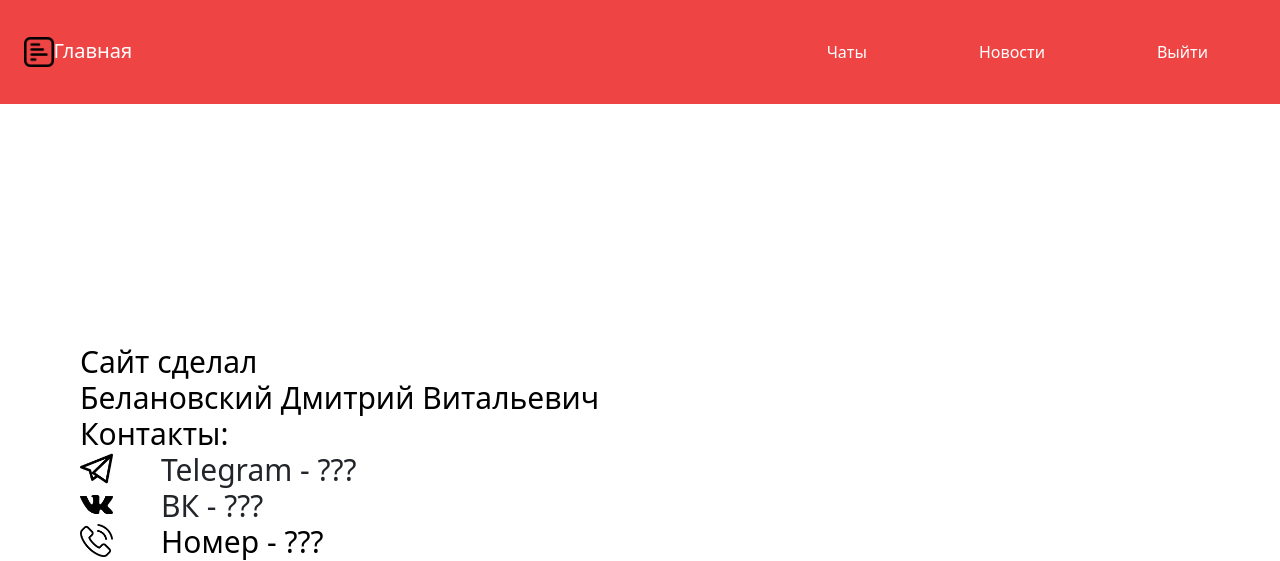
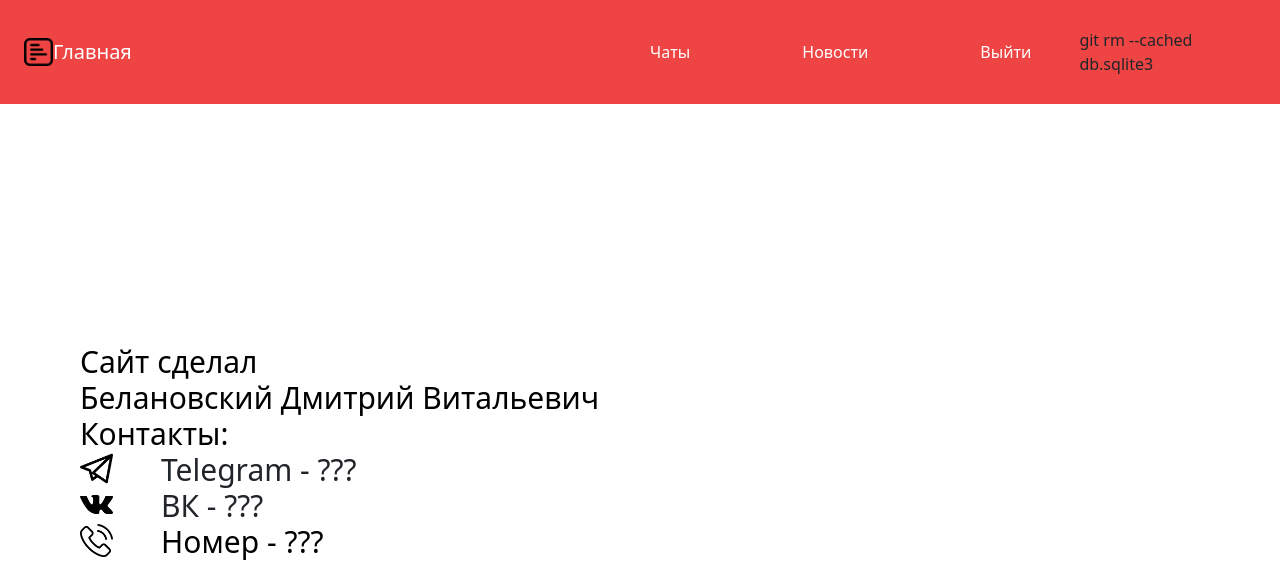
Before and after one commit to dbelanovskiy/djangochat, a Django app: page / in a window 1280 px wide. Shown: the top 561 px of the page. Run offline with Django 4.2, Linux system fonts and the light colour scheme; the visitor is signed in with stand-in values (Sample User, id 1); some libraries are stand-ins or nearby versions.

Commit message:
Update files

```diff
--- a/core/templates/core/base.html
+++ b/core/templates/core/base.html
@@ -30,7 +30,9 @@
                     <form action="/logout/" method="post" class="inline">
     {% csrf_token %}
     <button type="submit" class="px-5 py-3 rounded-xl text-white bg-red hover:bg-red-400">Выйти</button>
-</form>
+</form>git rm --cached db.sqlite3
+
+
                 {% else %}
                     <a href="/login/" class="px-5 py-3 rounded-xl text-white bg-red hover:bg-red-400">Войти</a>
 
```
Also changed, not shown: 1 other file.
